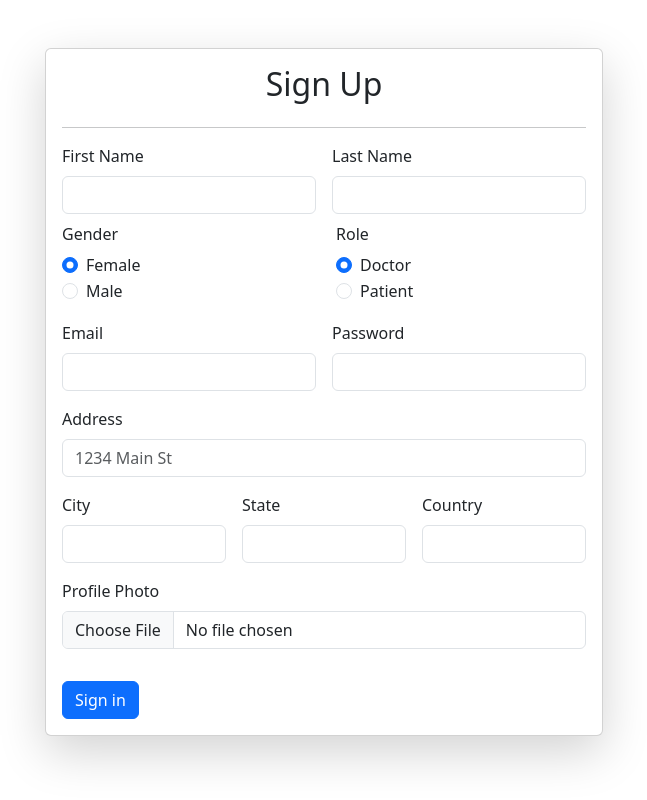
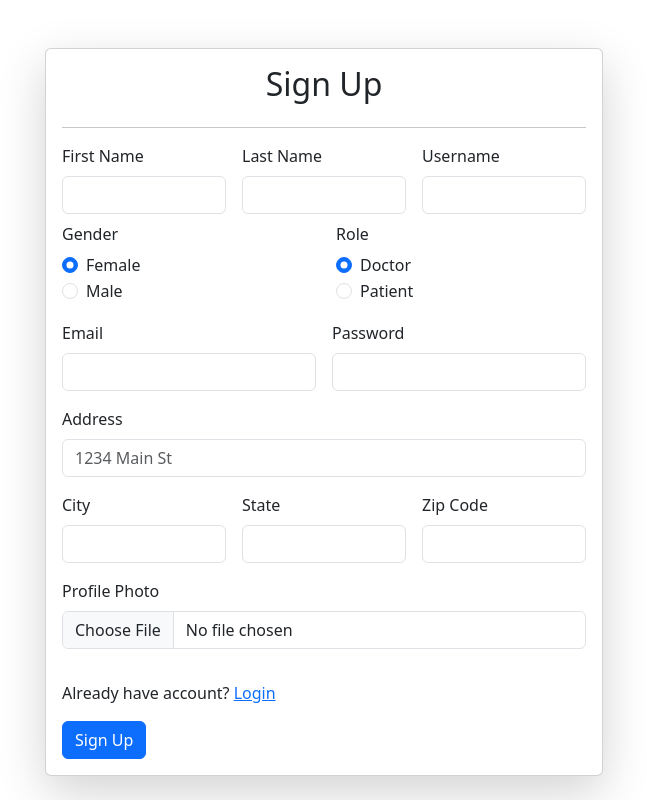
Before and after one commit to naitridoshi/MediConnect, a Django app: page / in a window 1280 px wide. Shown: the whole page, without its empty margins (316-963 px from the left). Run offline with Django 4.2, Linux system fonts and the light colour scheme.

Commit message:
login logout signup basic user dashboard(not completely working) created

```diff
--- a/UserManagement/urls.py
+++ b/UserManagement/urls.py
@@ -3,5 +3,9 @@ from django.urls import path, include
 from UserManagement import views
 
 urlpatterns = [
-    path("", views.register, name="register")
+    path("", views.register, name="register"),
+    path("user/", views.user, name="user"),
+    path("login/", views.login_page, name="login_page"),
+    path("dashboard/", views.dashboard, name="dashboard"),
+    path("logout/", views.logout_page, name="logout_page"),
 ]
--- a/UserManagement/views.py
+++ b/UserManagement/views.py
@@ -1,5 +1,10 @@
 from django.shortcuts import render, redirect
 from .models import *
+from django.contrib.auth.models import User
+from django.contrib import messages
+from django.contrib.auth import authenticate, login, logout
+from django.contrib.auth.decorators import login_required
+
 
 # Create your views here.
 
@@ -9,32 +14,85 @@ def register(request):
         data = request.POST
         fname = data.get('FName')
         lname = data.get('LName')
+        username = data.get('username')
         gender = data.get('gridRadios')
         email = data.get('email')
         password = data.get('password')
         address = data.get('address')
-        country = data.get('country')
+        zip = data.get('zip')
         state = data.get('state')
         city = data.get('city')
         image = request.FILES.get('pic')
         role = data.get('gridRadios2')
 
-        User.objects.create(
-            fname=fname,
-            lname=lname,
+        user = User.objects.filter(username=username)
+        if user.exists():
+            messages.error(request, " Username already exists.")
+            # context = {'color': 'danger'}
+            return render(request, 'login_page.html', context={'color': 'danger'})
+
+        user = User.objects.create(
+            username=username,
+            first_name=fname,
+            last_name=lname,
+            email=email,
+        )
+
+        user.set_password(password)
+        user.save()
+
+        CustomUser.objects.create(
             gender=gender,
-            email=email,
-            password=password,
             address=address,
-            country=country,
+            zip=zip,
             state=state,
             city=city,
             image=image,
             role=role
         )
 
-        queryset = User.objects.all()
+        queryset = CustomUser.objects.all()
         context = {'userData': queryset}
-        return render(request, 'user.html', context)
+        messages.success(request, "Account registered successfully")
+        # context = {'color': 'primary'}
+        return render(request, 'login_page.html', context={'color': 'primary'})
+    # else:
+    return render(request, 'register.html')
+
+
+def user(request):
+    queryset = CustomUser.objects.all()
+    context = {'userData': queryset}
+
+    return render(request, 'user.html', context)
+
+
+def login_page(request):
+    if request.method == "POST":
+        username = request.POST.get('username')
+        password = request.POST.get('password')
+
+        if not User.objects.filter(username=username).exists():
+            messages.error(request, 'Invalid username or password')
+            return render(request, 'login_page.html', context={'color': 'danger'})
+
+        user = authenticate(username=username, password=password)
+
+        if user is None:
+            messages.error(request, 'Invalid username or password')
+            return render(request, 'login_page.html', context={'color': 'danger'})
+        else:
+            login(request, user)
+            return redirect('/dashboard/')
     else:
-        return render(request, 'register.html')
+        return render(request, 'login_page.html')
+
+
+def logout_page(request):
+    logout(request)
+    return redirect('/login/')
+
+
+@login_required(login_url="/login/")
+def dashboard(request):
+    return render(request, 'dashboard.html')
--- a/templates/register.html
+++ b/templates/register.html
@@ -6,6 +6,17 @@
         {% csrf_token %}
         <h2><center>Sign Up</center></h2>
         <hr>
+
+        {% if messages %}
+        <div class="alert alert-{{color}}" role="alert">
+            <ul class="messages">
+                {% for message in messages %}
+                <li{% if message.tags %} class="{{ message.tags }}"{% endif %}>{{ message }}</li>
+                {% endfor %}
+            </ul>
+        </div>
+        {% endif %}
+
         <div class="row g-3">
             <div class="col">
                 <label for="inputFName" class="form-label">First Name</label>
@@ -14,6 +25,10 @@
             <div class="col">
                 <label for="inputLName" class="form-label">Last Name</label>
                 <input type="text" class="form-control" id="inputLName" name="LName">
+            </div>
+            <div class="col">
+                <label for="username" class="form-label">Username</label>
+                <input type="text" class="form-control" id="username" name="username">
             </div>
         </div>
         <fieldset class="row mb-3 mt-2">
@@ -73,15 +88,16 @@
             <input type="text" class="form-control" id="inputState" name="state">
             </div>
             <div class="col-md-4">
-            <label for="inputCountry" class="form-label">Country</label>
-            <input type="text" class="form-control" id="inputCountry" name="country">
+            <label for="inputZip" class="form-label">Zip Code</label>
+            <input type="text" class="form-control" id="inputZip" name="country">
             </div>
             <div class="mb-3">
                 <label for="formFile" class="form-label">Profile Photo</label>
                 <input class="form-control" type="file" id="formFile" name="pic">
             </div>
             <div class="col-12">
-            <button type="submit" class="btn btn-primary">Sign in</button>
+            <p>Already have account? <a href="login/">Login</a></p>
+            <button type="submit" class="btn btn-primary" >Sign Up</button>
             </div>
         </div>
     </form>
```
Also changed, not shown: UserManagement/models.py (+5 -6 lines), templates/dashboard.html (added, +19 -0 lines), templates/login_page.html (added, +29 -0 lines), templates/user.html (+11 -4 lines), UserManagement/migrations/0002_customuser_delete_user.py (added), UserManagement/migrations/0003_rename_country_customuser_zip.py (added), db.sqlite3.
